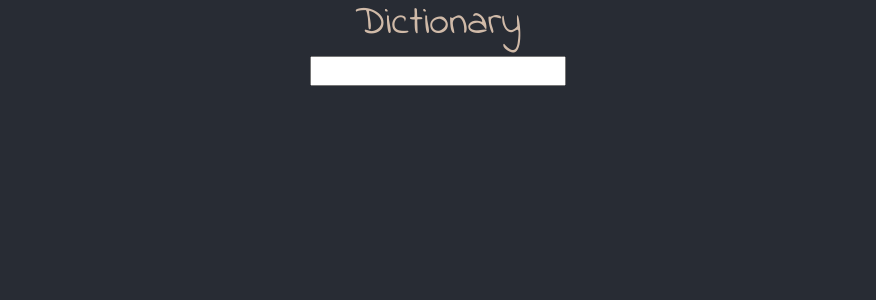
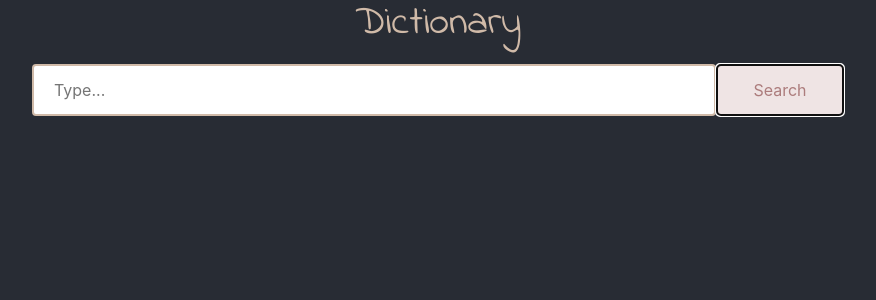
Before and after one commit to CorinnaGen/dictionary-app, a React (Create React App) app: page / in a window 1280 px wide. Shown: the top 300 px of the page, without its empty margins (202-1078 px from the left). Built offline with nearby package versions, Linux system fonts and the light colour scheme.

Commit message:
css form

```diff
--- a/src/App.css
+++ b/src/App.css
@@ -7,3 +7,27 @@ h1{
   font-family: 'Indie Flower', cursive;
   color:#d0baa8;
 }
+
+input[type=text]{
+  width: 50%;
+  padding: 12px 20px;
+  margin: 8px 0;
+  box-sizing:content-box;
+   border: 2px solid #d0baa8;
+  border-radius: 4px;
+
+}
+input[type=text]:focus{
+   background-color:#efe4e4;
+}
+
+input[type=submit]{
+   width: 10%;
+  padding: 12px 20px;
+  margin: 8px 0;
+  border: 2px solid #ac7c7c;
+  border-radius: 4px;
+  color: #ac7c7c;
+  background-color:#efe4e4;
+
+}
--- a/src/App.js
+++ b/src/App.js
@@ -6,7 +6,8 @@ function App() {
       <header className="App-header">
       </header>
       <h1>Dictionary</h1>
-      <input></input>
+      <input type="text" placeholder="Type..." autoFocus></input>
+      <input type="submit" value="Search" autoFocus></input>
     </div>
   );
 }
```
